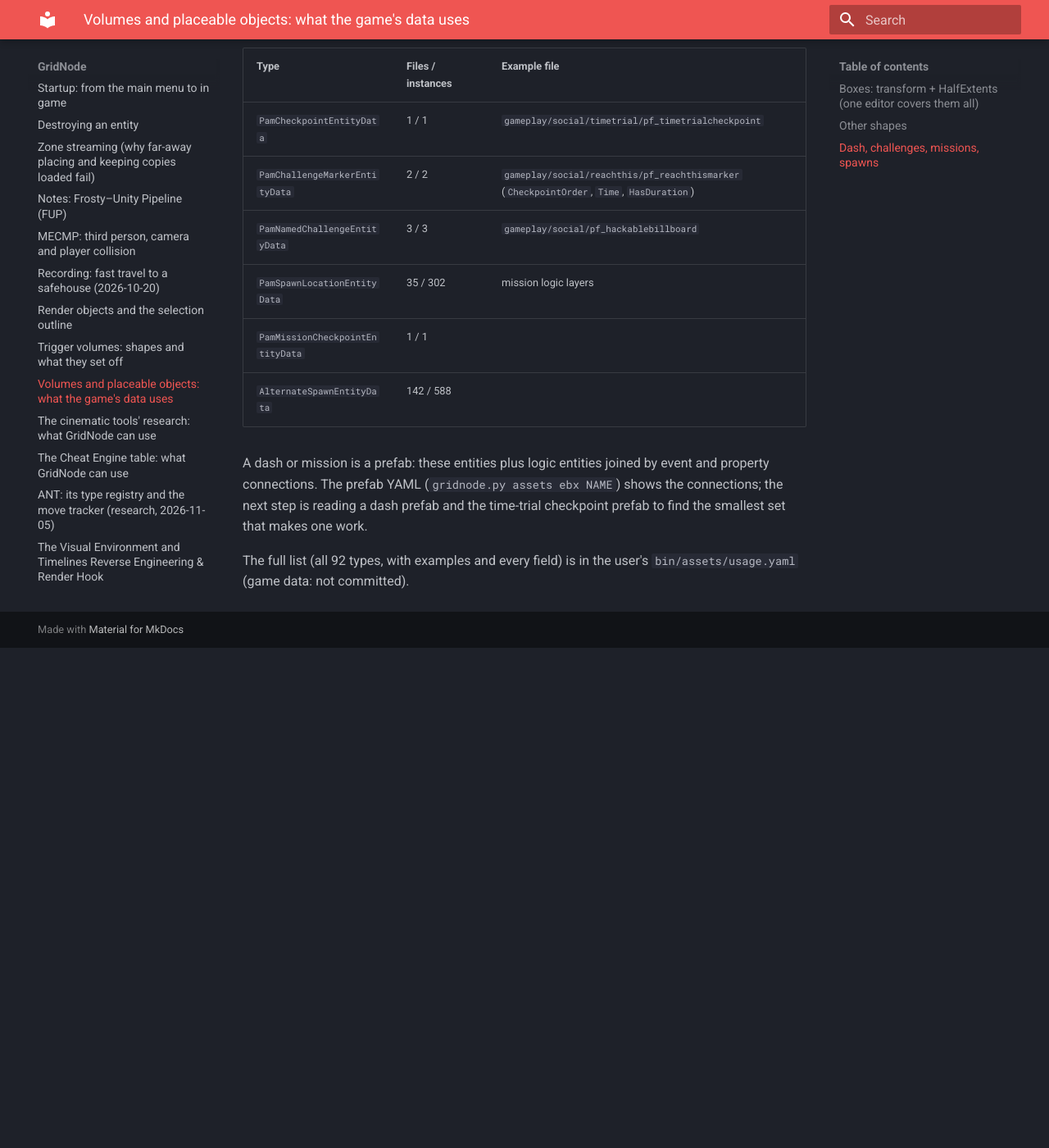
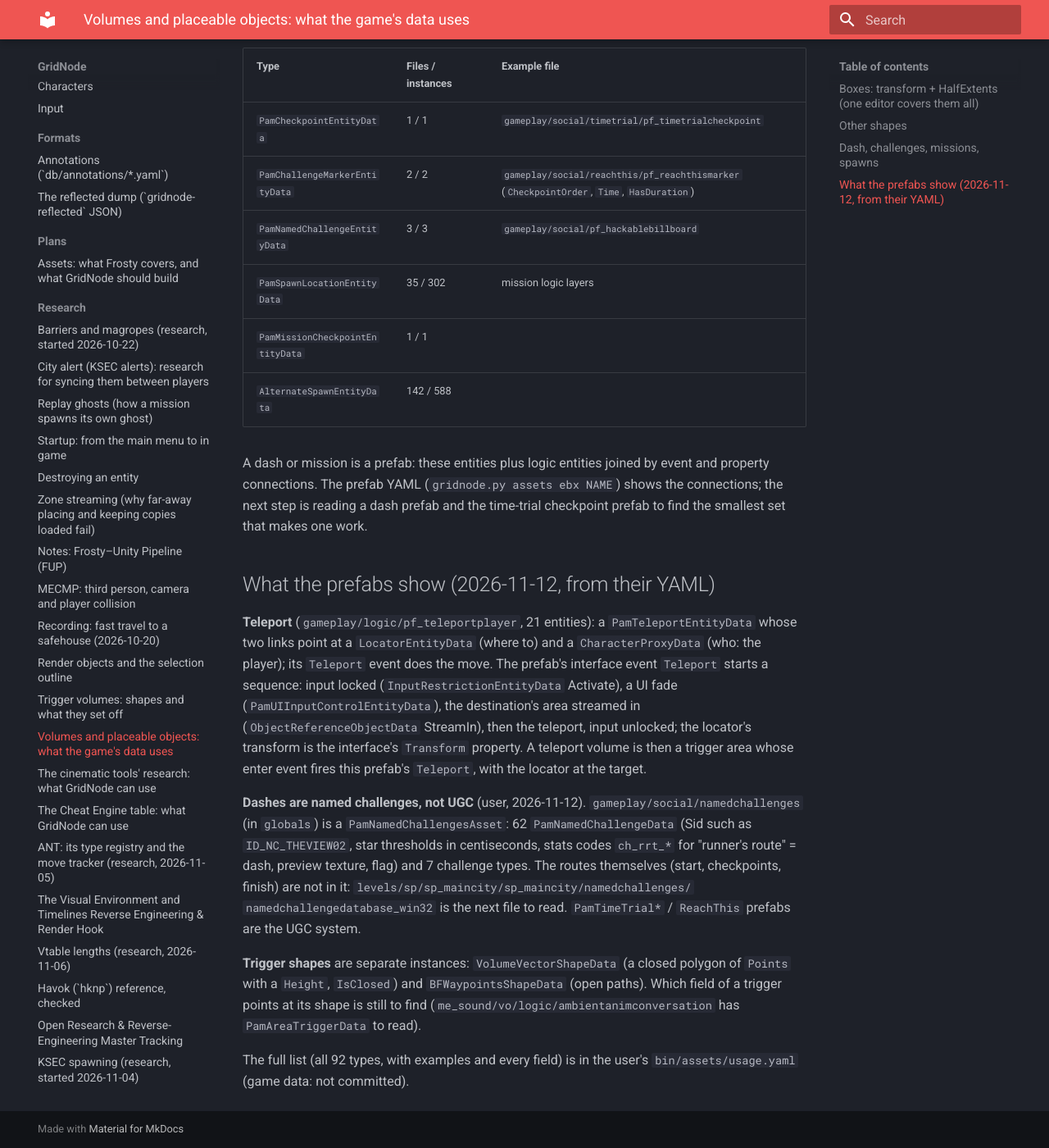
Before and after one commit to CodeNameMeteor/Gridnode, an MkDocs documentation site: the page built from docs/research/volume-catalogue.md, in a window 1280 px wide and 1400 px high, scrolled down 1567 px. Shown: the whole window at 82% size. Built offline with MkDocs 1.6.1 and Material for MkDocs 9.7.7, drawn with Linux system fonts in a browser that asks for light colours; before the commit the page ends 2357 px from its top, so only the background shows below that.

Commit message:
research: teleport prefab wiring, dashes are named challenges, trigger shapes
Co-Authored-By: Claude Opus 5.5 <noreply@anthropic.com>
Claude-Session: https://claude.ai/code/session_019UGCLf6Ks3eQC9xMHytTtg

```diff
--- a/docs/research/volume-catalogue.md
+++ b/docs/research/volume-catalogue.md
@@ -45,5 +45,24 @@ A dash or mission is a prefab: these entities plus logic entities joined by even
 prefab YAML (`gridnode.py assets ebx NAME`) shows the connections; the next step is reading a dash prefab and the
 time-trial checkpoint prefab to find the smallest set that makes one work.
 
+## What the prefabs show (2026-11-12, from their YAML)
+
+**Teleport** (`gameplay/logic/pf_teleportplayer`, 21 entities): a `PamTeleportEntityData` whose two links point at a
+`LocatorEntityData` (where to) and a `CharacterProxyData` (who: the player); its `Teleport` event does the move.
+The prefab's interface event `Teleport` starts a sequence: input locked (`InputRestrictionEntityData` Activate), a UI
+fade (`PamUIInputControlEntityData`), the destination's area streamed in (`ObjectReferenceObjectData` StreamIn),
+then the teleport, input unlocked; the locator's transform is the interface's `Transform` property. A teleport
+volume is then a trigger area whose enter event fires this prefab's `Teleport`, with the locator at the target.
+
+**Dashes are named challenges, not UGC** (user, 2026-11-12). `gameplay/social/namedchallenges` (in `globals`) is a
+`PamNamedChallengesAsset`: 62 `PamNamedChallengeData` (Sid such as `ID_NC_THEVIEW02`, star thresholds in
+centiseconds, stats codes `ch_rrt_*` for "runner's route" = dash, preview texture, flag) and 7 challenge types. The
+routes themselves (start, checkpoints, finish) are not in it: `levels/sp/sp_maincity/sp_maincity/namedchallenges/
+namedchallengedatabase_win32` is the next file to read. `PamTimeTrial*` / `ReachThis` prefabs are the UGC system.
+
+**Trigger shapes** are separate instances: `VolumeVectorShapeData` (a closed polygon of `Points` with a `Height`,
+`IsClosed`) and `BFWaypointsShapeData` (open paths). Which field of a trigger points at its shape is still to find
+(`me_sound/vo/logic/ambientanimconversation` has `PamAreaTriggerData` to read).
+
 The full list (all 92 types, with examples and every field) is in the user's `bin/assets/usage.yaml` (game data:
 not committed).
```
